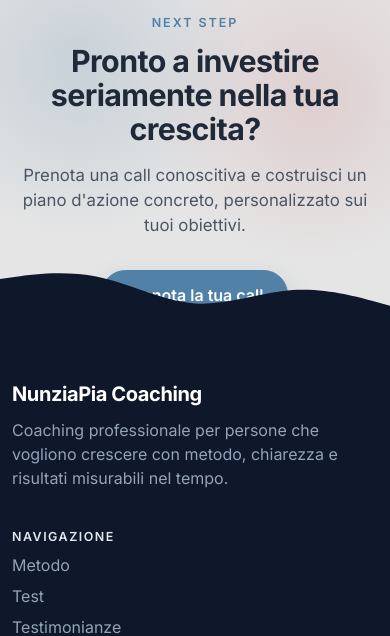
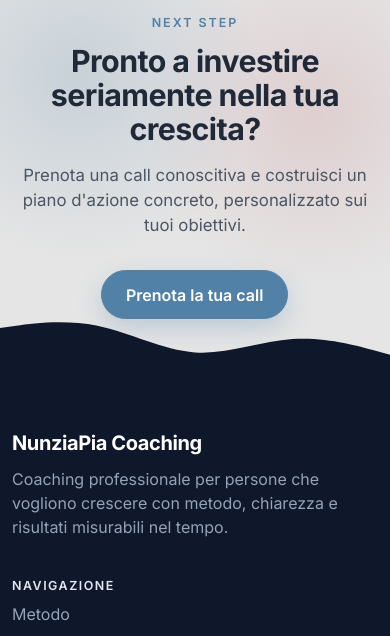
Before and after one commit to latorreandrea/npmcoaching, a Django app: page / in a window 390 px wide. Shown: the part 3698-4334 px from the top of the page. Run offline with Django 5.2, Linux system fonts and the light colour scheme; the visitor is signed in with stand-in values (Sample User, id 1).

Commit message:
Add padding to final CTA section for improved spacing on different screen sizes

```diff
--- a/static/css/style.css
+++ b/static/css/style.css
@@ -1257,6 +1257,10 @@ html {
     .method-step-card h3 {
         font-size: 1.45rem;
     }
+
+    #final-cta.cta-section {
+        padding-bottom: 3rem;
+    }
 }
 
 @media (max-width: 575.98px) {
@@ -1292,6 +1296,10 @@ html {
     .method-step-card h3 {
         font-size: 1.25rem;
     }
+
+    #final-cta.cta-section {
+        padding-bottom: 4rem;
+    }
 }
 
 @media (max-width: 575.98px) {
```
